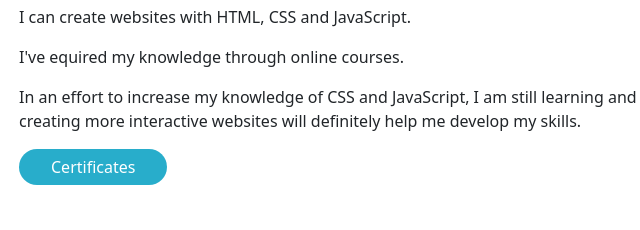
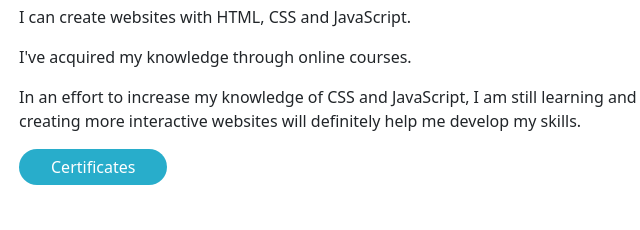
Before and after one commit to C-Boban/Portfolio, a plain HTML site: page index.html in a window 1280 px wide. Shown: the part 555-785 px from the top of the page, 63-703 px from the left. Drawn offline with Linux system fonts and the light colour scheme.

Commit message:
Update index.html

```diff
--- a/index.html
+++ b/index.html
@@ -58,7 +58,7 @@
                 <div class="col-md-7">
                     <h1>What Can I Do?</h1>
                     <p>I can create websites with HTML, CSS and JavaScript.</p>
-                    <p>I've equired my knowledge through online courses.</p>
+                    <p>I've acquired my knowledge through online courses.</p>
                     <p>In an effort to increase my knowledge of CSS and JavaScript, I am still learning and creating more interactive websites will definitely help me develop my skills.</p>
                     <a href="#certificates" class="btn btn-primary">Certificates</a>
                 </div>
```
